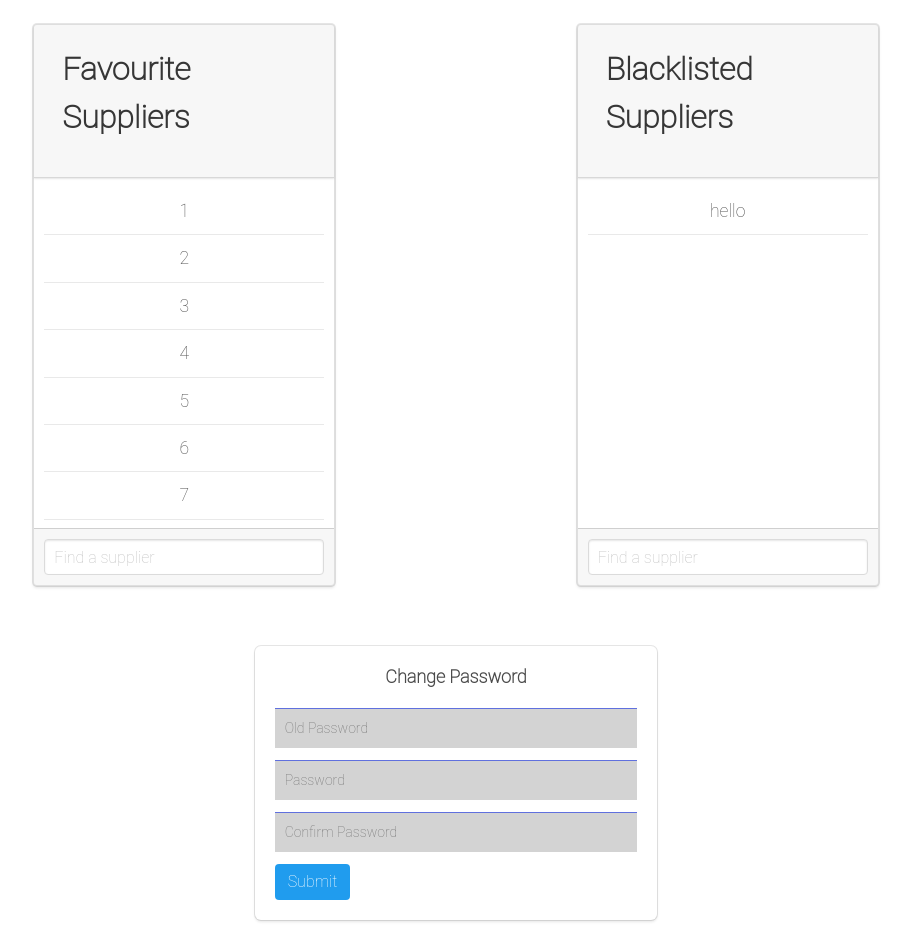
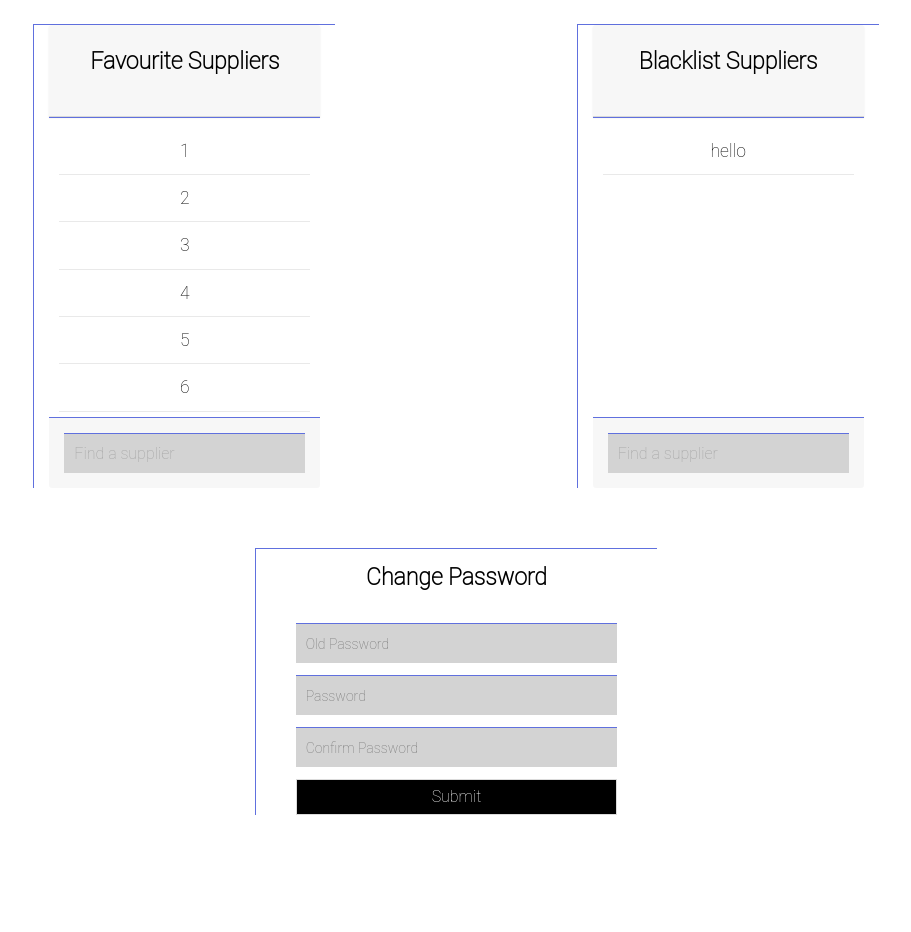
Before and after one commit to roryfmc/Tharsus-2033-Shared, a Flask app: page /accounts in a window 1280 px wide. Shown: the part 82-1014 px from the top of the page, without its empty margins (184-1095 px from the left). After the commit the page ends 897 px from the top, so only its background shows below. Run offline with Flask 2, Linux system fonts and the light colour scheme; some libraries are stand-ins or nearby versions.

Commit message:
Updated accounts.html page

```diff
--- a/templates/accounts.html
+++ b/templates/accounts.html
@@ -47,21 +47,69 @@
     }
 </script>
 <style>
+
+    .input[type="email"] {
+        border-radius: 0;
+        outline: none;
+        box-shadow: none;
+        font-size: 16px;
+        font-family: "Roboto Thin", sans-serif;
+    }
+
+    .input[type="email"]:hover {
+        border-top: 1px solid #6070DE;
+    }
+
+    body {
+    margin: 0;
+    padding: 0;
+    background-size: cover;
+    background: white center;
+    font-family: "Roboto Thin", sans-serif;
+    }
+
+    .card {
+        margin: 0;
+        padding: 0 15px;
+        border-radius: 0;
+        box-shadow: none;
+        border: none;
+        border-top: 1px solid #6070DE;
+        border-left: 1px solid #6070DE;
+    }
+
+    .box {
+        padding: 0 40px;
+        border-radius: 0;
+        box-shadow: none;
+        border: none;
+        border-top: 1px solid #6070DE;
+        border-left: 1px solid #6070DE;
+    }
+
     .card-header-title {
         display: block!important;
-        font-size: 2em;
+        font-size: 23px;
+        text-align: center;
+        font-weight: bold;
+        color: black;
+        font-family: "Roboto Thin", sans-serif;
+
     }
 
     .card-footer {
-        padding: 10px;
-        border-top: 1px solid rgba(167, 167, 167, 0.5);
+        padding: 15px;
+        border-top: 1px solid #6070DE;
     }
 
     .card-content {
         padding: 10px;
-        min-height: 350px;
-        max-height: 350px;
+        min-height: 300px;
+        max-height: 300px;
         overflow: auto;
+        color: black;
+        border-top: 1px solid #6070DE;
+        font-family: "Roboto Thin", sans-serif;
         font-size: 1.1em;
     }
 
@@ -76,6 +124,17 @@
 
     .button {
         flex-grow: 0!important;
+        border-radius: 0;
+        background: black;
+        color: white;
+    }
+
+    .button:hover {
+        flex-grow: 0!important;
+        background: #6070DE;
+        color: white;
+        border-radius: 0;
+        transition: all 0.6s ease 0s;
     }
 
     .hide {
@@ -98,7 +157,7 @@
     <div class="column is-3">
         <div class="card">
             <header class="card-header">
-                <p class="card-header-title ">
+                <p class="card-header-title">
                     Favourite Suppliers
                 </p>
             </header>
@@ -110,14 +169,14 @@
                             <div class="level-item has-text-centered">
                                 {{ favourite_supplier }}
                             </div>
-                            <button class="button is-danger level-item hide">Remove</button>
+                            <button class="button level-item hide">Remove</button>
                         </div>
                     {% endfor %}
                 </div>
             </div>
 
             <div class="card-footer">
-                <input class="input" type="text" oninput="liveSearchFavourite()" id="searchbox-favourite" placeholder="Find a supplier">
+                <input class="input" type="email" oninput="liveSearchFavourite()" id="searchbox-favourite" placeholder="Find a supplier">
             </div>
         </div>
     </div>
@@ -128,7 +187,7 @@
         <div class="card">
             <header class="card-header">
                 <p class="card-header-title ">
-                    Blacklisted Suppliers
+                    Blacklist Suppliers
                 </p>
             </header>
 
@@ -139,14 +198,14 @@
                             <div class="level-item has-text-centered">
                                 {{ blacklisted_supplier }}
                             </div>
-                            <button class="button is-danger level-item hide">Remove</button>
+                            <button class="button level-item hide">Remove</button>
                         </div>
                     {% endfor %}
                 </div>
             </div>
 
             <div class="card-footer">
-                <input class="input" type="text" oninput="liveSearchBlacklisted()" id="searchbox-blacklisted" placeholder="Find a supplier">
+                <input class="input" type="email" oninput="liveSearchBlacklisted()" id="searchbox-blacklisted" placeholder="Find a supplier">
             </div>
         </div>
     </div>
@@ -156,7 +215,9 @@
 
     <div class="column is-4 is-offset-4">
         <div class="box">
-            <h2>Change Password</h2>
+            <p class="card-header-title">
+                Change Password
+            </p>
             {% with messages = get_flashed_messages() %}
                 {% if messages %}
                     <div class="notification is-danger">
@@ -191,10 +252,9 @@
                         </div>
                     </div>
                     <div>
-                        {{ form.submit(class="button is-info is-centered") }}
+                        {{ form.submit(class="col-12 button") }}
                     </div>
                 </form>
-
         </div>
     </div>
 {% endblock %}
```
